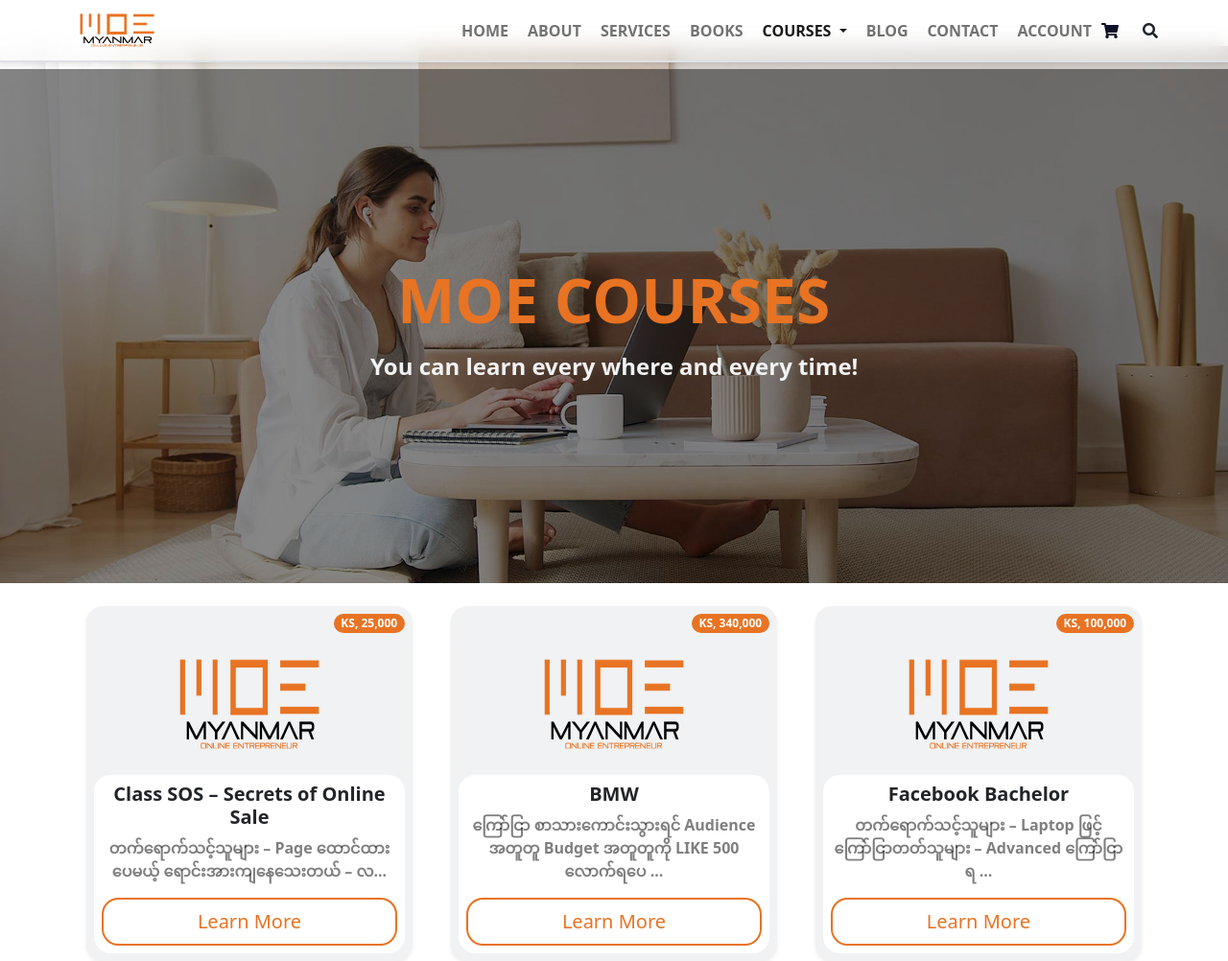
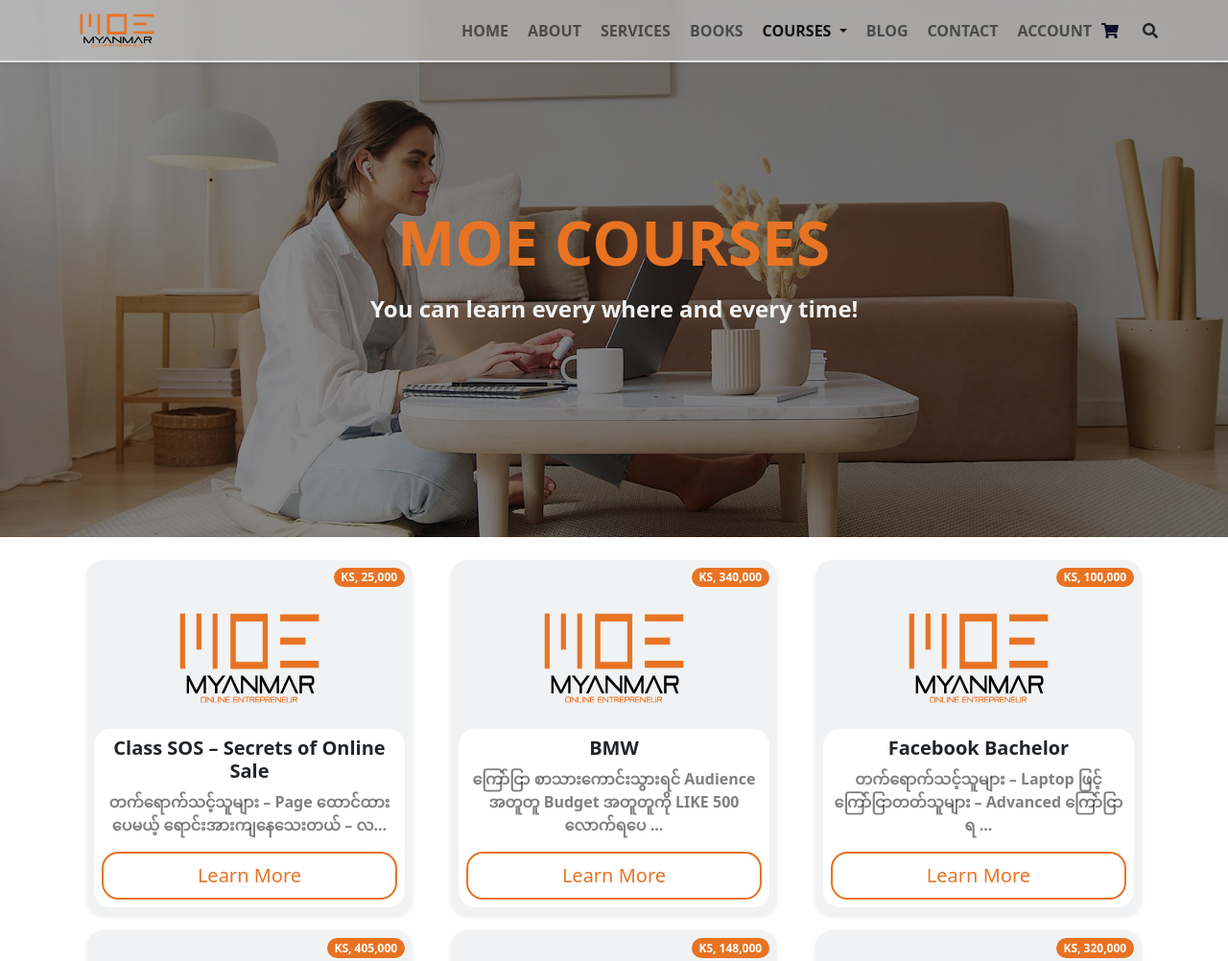
Before and after one commit to aungkyawhtwe1998/moe, a website: page courses.html in a window 1280 px wide. Shown: the top 1002 px of the page at 96% size. Drawn offline with nearby package versions, Linux system fonts and the light colour scheme.

Commit message:
github page fix 9

```diff
--- a/courses.html
+++ b/courses.html
@@ -81,7 +81,7 @@
 </nav>
 <!--End Nav Bar-->
 
-<div class="container-fluid course-home mt-5 pt-4 px-0">
+<div class="container-fluid course-home px-0">
 
   <div class="course-overlay text-center">
     <h1 class="display-3 fw-bolder rounded mb-3 text-secondary animate__animated animate__zoomIn animate__delay-1s">MOE
```
